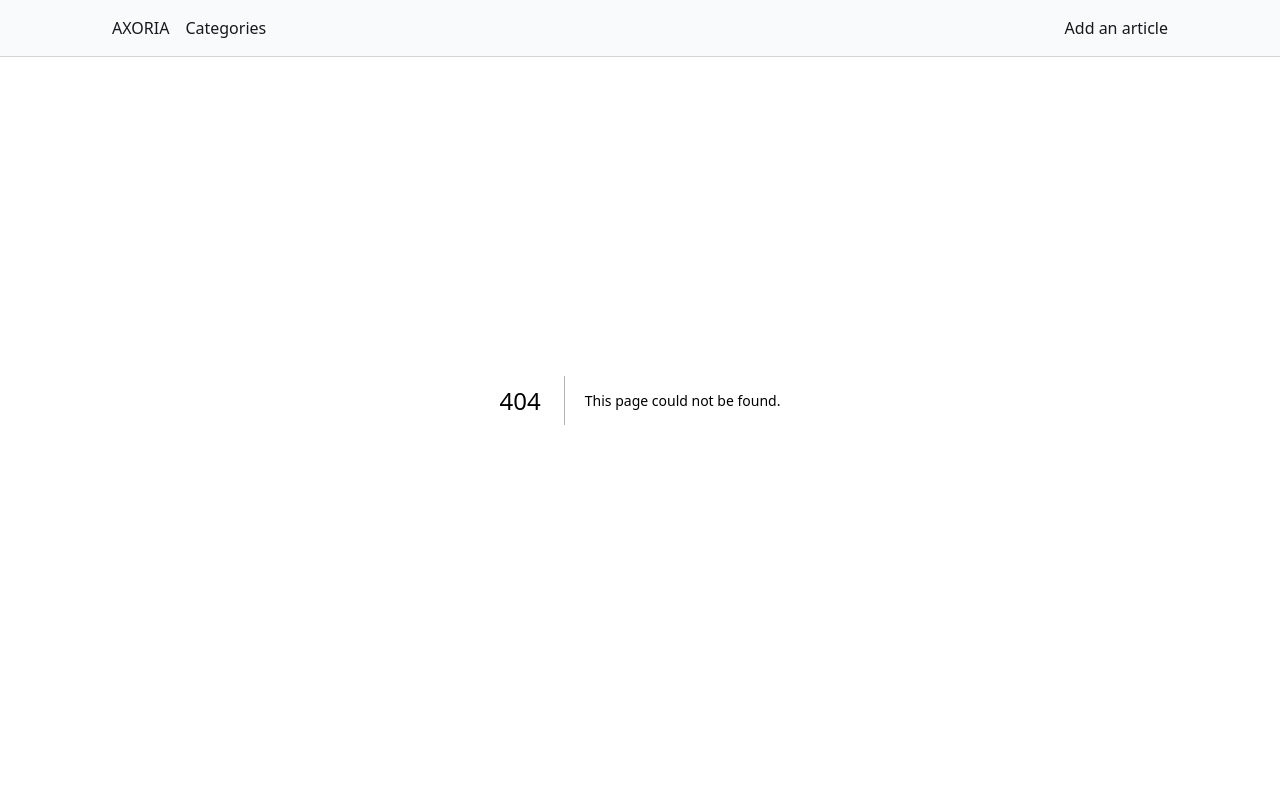
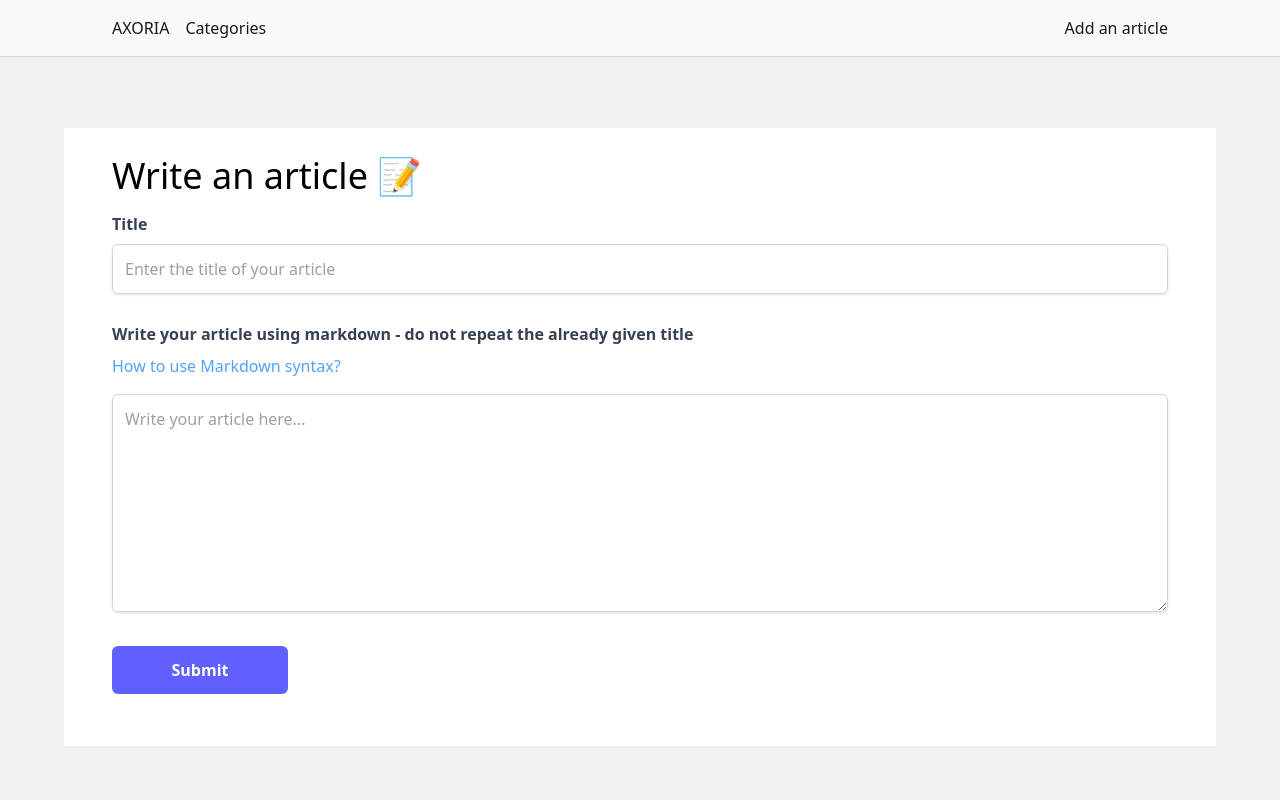
Before and after one commit to lesimpleliott/axoria-blog-eLe, a Next.js app: page /dashboard/create in a window 1280 px wide. Before the commit this address had no page. Shown: the top 800 px of the page. Built offline with nearby package versions, Linux system fonts and the light colour scheme.

Commit message:
create Dashboard page

```diff
--- /dev/null
+++ b/src/app/dashboard/create/page.jsx
@@ -0,0 +1,58 @@
+"use client";
+
+const page = () => {
+  function handleSubmit(e) {
+    e.preventDefault();
+
+    const formData = new FormData(e.target);
+    for (const [key, value] of formData.entries()) {
+      console.log(key, value);
+    }
+  }
+
+  return (
+    <main className="u-main-container mt-32 mb-44 bg-white p-7">
+      <h1 className="mb-4 text-4xl">Write an article 📝</h1>
+
+      <form onSubmit={handleSubmit} className="pb-6">
+        <label htmlFor="title" className="f-label">
+          Title
+        </label>
+        <input
+          type="text"
+          name="title"
+          id="title"
+          className="f-input w-full"
+          placeholder="Enter the title of your article"
+          required
+        />
+
+        <label htmlFor="markdownArticle" className="f-label">
+          Write your article using markdown - do not repeat the already given
+          title
+        </label>
+        <a
+          href="https://www.markdownguide.org/cheat-sheet/"
+          target="_blank"
+          className="mb-4 block text-blue-400 hover:text-blue-600 hover:underline"
+        >
+          How to use Markdown syntax?
+        </a>
+        <textarea
+          name="markdownArticle"
+          id="markdownArticle"
+          rows={8}
+          className="f-input w-full"
+          placeholder="Write your article here..."
+          required
+        ></textarea>
+
+        <button className="min-w-44 rounded-md border-none bg-indigo-500 px-4 py-3 font-bold text-white hover:bg-indigo-700">
+          Submit
+        </button>
+      </form>
+    </main>
+  );
+};
+
+export default page;
--- a/src/app/globals.css
+++ b/src/app/globals.css
@@ -24,3 +24,11 @@ body {
 .t-main-subtitle {
   @apply mb-12 text-zinc-700;
 }
+
+/* FORM */
+.f-label {
+  @apply mb-2 block font-semibold text-gray-700;
+}
+.f-input {
+  @apply mb-7 rounded-md border border-gray-300 p-3 text-gray-700 shadow focus:outline-blue-400
+}
--- a/src/components/Navbar.jsx
+++ b/src/components/Navbar.jsx
@@ -2,7 +2,7 @@ import Link from "next/link";
 
 function Navbar() {
   return (
-    <nav className="fixed w-full border-b border-b-zinc-300 bg-slate-50">
+    <nav className="fixed z-10 w-full border-b border-b-zinc-300 bg-slate-50">
       <div className="u-main-container flex gap-x-4 py-4">
         <Link className="text-zinc-900" href="/">
           AXORIA
```
